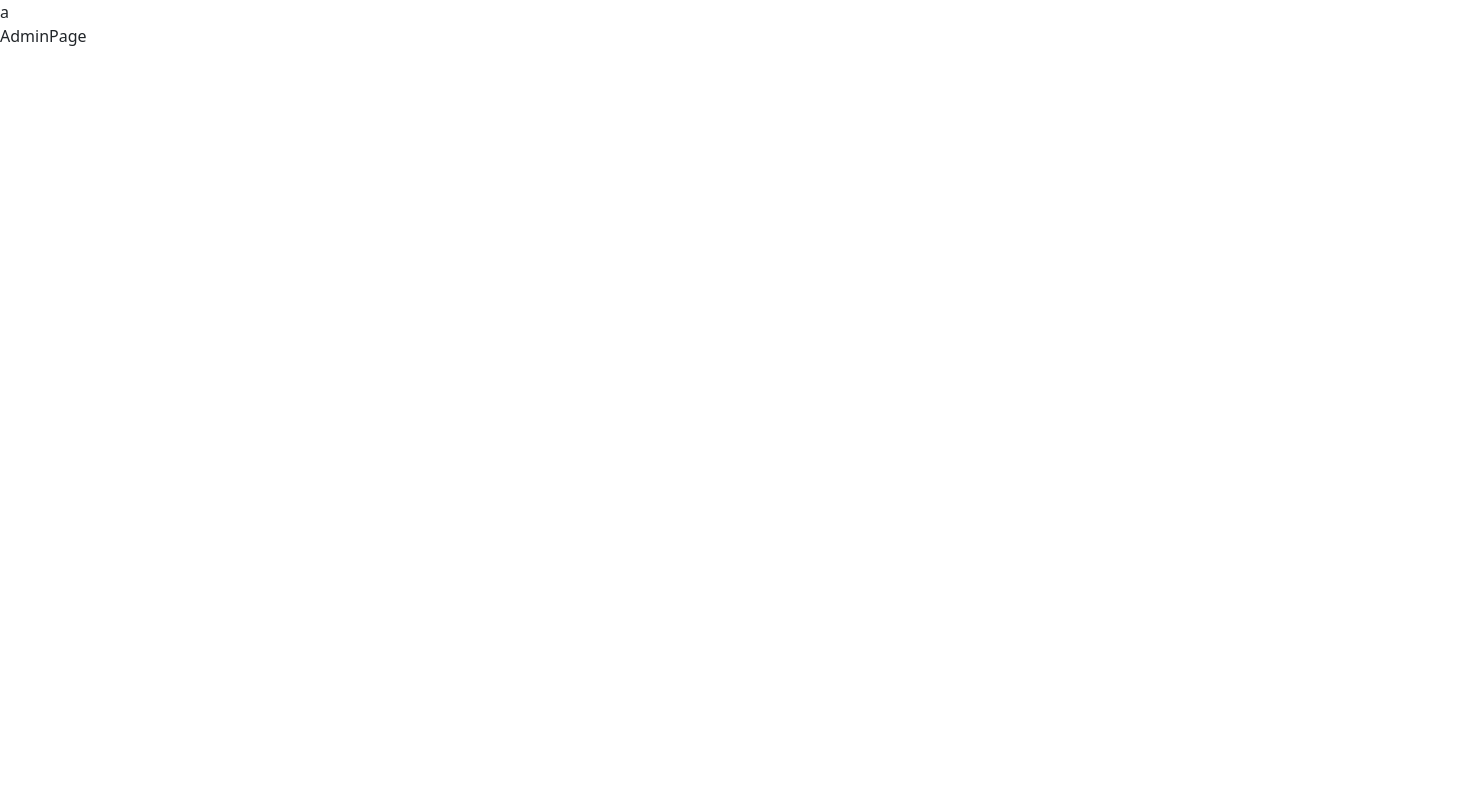
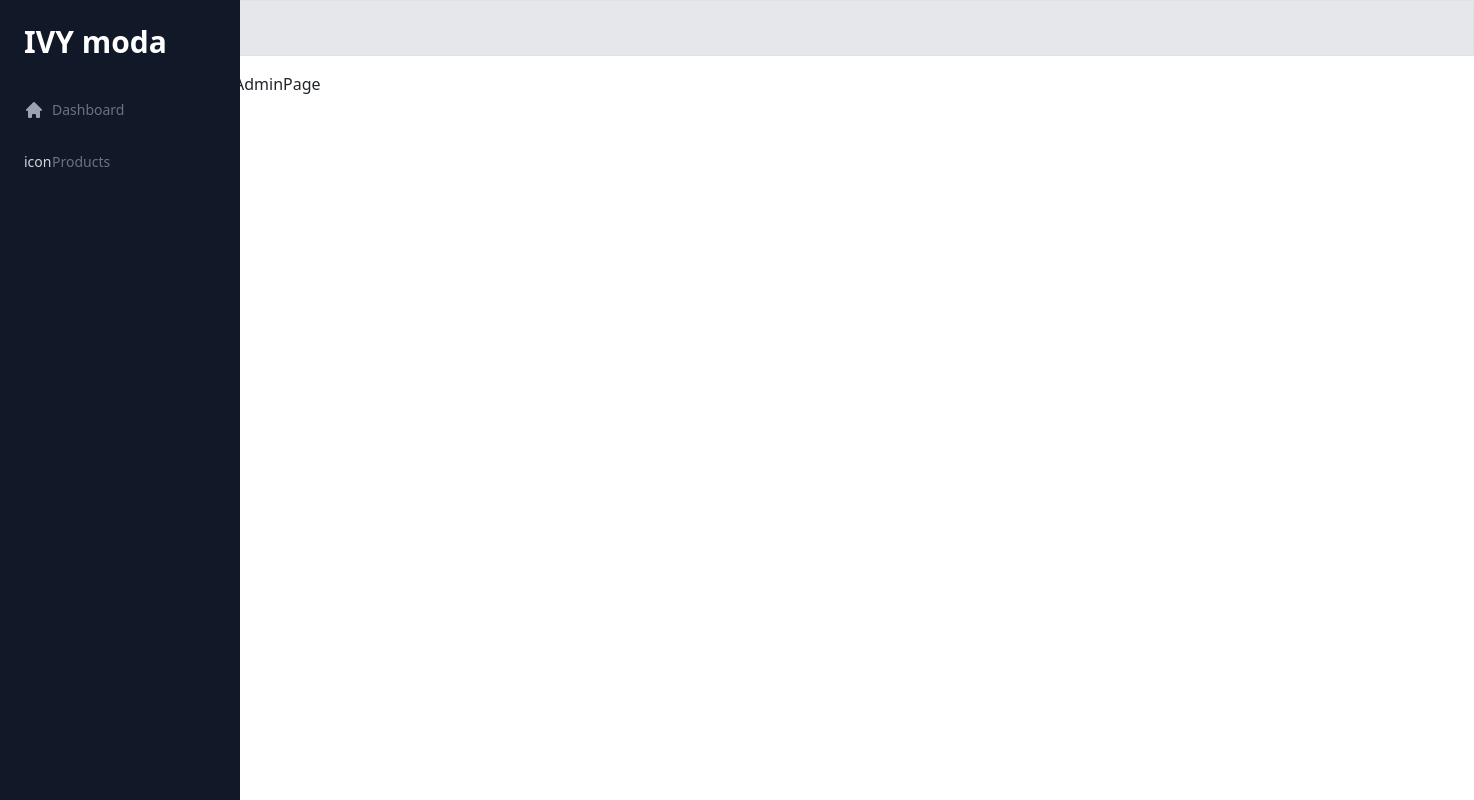
Before and after one commit to tung3122002/ASM-NEXTJS, a Next.js app: page /admin in a window 1280 px wide. Shown: the whole page, 1474 px wide, since content can reach past the window. Built offline with nearby package versions, Linux system fonts and the light colour scheme.

Commit message:
demo adminLayout

```diff
--- /dev/null
+++ b/components/AdminLayout/index.tsx
@@ -0,0 +1,13 @@
+import React from 'react'
+
+type Props = {}
+
+const AdminLayout = (props: Props) => {
+  return (
+    <div>
+        <div className="aside w-80 h-80 border"></div>
+    </div>
+  )
+}
+
+export default AdminLayout
--- a/components/Layout/admin.tsx
+++ b/components/Layout/admin.tsx
@@ -1,12 +1,56 @@
+import Link from 'next/link';
 import React from 'react'
+import Dropdown from 'react-bootstrap/Dropdown';
 import { LayoutProps } from '../../models/layout'
+import AdminLayout from '../AdminLayout'
 
 
-const LayoutAdmin = ({children}: LayoutProps) => {
+const LayoutAdmin = ({ children }: LayoutProps) => {
   return (
-    <div>
-        <div>a</div>
-        {children}
+    <div className="container flex">
+      <nav className="dashboard__sidebar fixed top-0 left-0 z-20 h-full pb-10 overflow-x-hidden overflow-y-auto transition origin-left transform bg-gray-900 w-60 md:translate-x-0 -translate-x-full">
+        <Link href="/">
+          <span className="flex items-center p-4 text-white font-bold text-3xl cursor-pointer">IVY moda</span>
+        </Link>
+        <nav className="text-sm font-medium text-gray-500" aria-label="Main Navigation">
+          <Link href="">
+            <span className="flex items-center px-4 py-3 transition cursor-pointer group hover:bg-gray-800 hover:text-gray-200">
+              <svg
+                className="shrink-0 w-5 h-5 mr-2 text-gray-400 transition group-hover:text-gray-300"
+                xmlns="http://www.w3.org/2000/svg"
+                viewBox="0 0 20 20"
+                fill="currentcolor"
+              >
+                <path d="M10.707 2.293a1 1 0 00-1.414.0l-7 7a1 1 0 001.414 1.414L4 10.414V17a1 1 0 001 1h2a1 1 0 001-1v-2a1 1 0 011-1h2a1 1 0 011 1v2a1 1 0 001 1h2a1 1 0 001-1v-6.586l.293.293a1 1 0 001.414-1.414l-7-7z" />
+              </svg>
+              <span>Dashboard</span>
+            </span>
+          </Link>
+
+          <Link href="">
+            <span className="flex items-center px-4 py-3 transition cursor-pointer group hover:bg-gray-800 hover:text-gray-200">
+              <div className="shrink-0 w-5 h-5 mr-2 text-gray-300 transition group-hover:text-gray-300">
+                icon
+              </div>
+              <span>Products</span>
+            </span>
+          </Link>
+
+
+
+
+
+        </nav>
+      </nav>
+      <aside className="ml-28">
+        <div className="w-[1280px] h-14 bg-gray-200 border">
+          a
+        </div>
+        <div className="conten mt-3 ml-10">
+          {children}
+        </div>
+      </aside>
+
     </div>
   )
 }
--- a/pages/products/index.tsx
+++ b/pages/products/index.tsx
@@ -13,7 +13,7 @@ const Product = (props: Props) => {
         <div className="no-underline">
             <p className=" mt-3 text-center tracking-{2px} uppercase font-semibold text-3xl font-['Montserrat']">NEW ARRIVAL</p>
             <Tabs
-                defaultActiveKey="profile"
+                defaultActiveKey="home"
                 id="uncontrolled-tab-example"
                 className="mb-3 justify-content-center border-none"
             >
```
